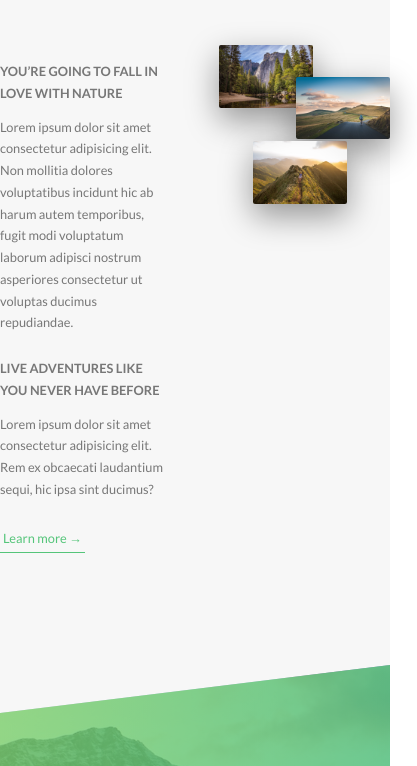
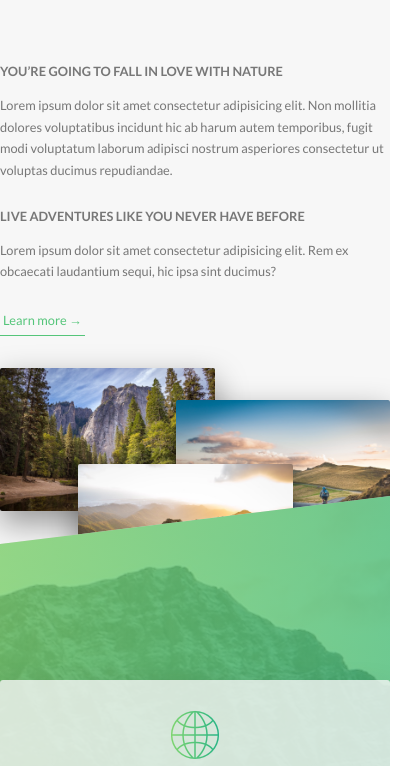
Before and after one commit to cdcasey/natours, a website: page index.html in a window 390 px wide. Shown: the part 904-1670 px from the top of the page, 417 px wide, since content can reach past the window. Drawn offline with Linux system fonts and the light colour scheme.

Commit message:
Add responsiveness to grid

```diff
--- a/sass/abstracts/_variables.scss
+++ b/sass/abstracts/_variables.scss
@@ -27,6 +27,7 @@
 // GRID
 $grid-width: 114rem;
 $gutter-vertical: 8rem;
+$gutter-vertical-small: 6rem;
 $gutter-horizontal: 6rem;
 
 // CARDS
--- a/sass/layout/_grid.scss
+++ b/sass/layout/_grid.scss
@@ -1,16 +1,34 @@
 .row {
     max-width: $grid-width;
     margin: 0 auto;
+
     &:not(:last-child) {
         margin-bottom: $gutter-vertical;
+
+        @include respond(tab-port) {
+            margin-bottom: $gutter-vertical-small;
+        }
+    }
+
+    @include respond(tab-port) {
+        max-width: 50rem;
     }
 
     @include clearfix;
 
-    [class^="col-"] {
+    [class^='col-'] {
         float: left;
         &:not(:last-child) {
             margin-right: $gutter-horizontal;
+
+            @include respond(tab-port) {
+                margin-right: 0;
+                margin-bottom: $gutter-vertical-small;
+            }
+        }
+
+        @include respond(tab-port) {
+            width: 100% !important;
         }
     }
 
@@ -23,7 +41,9 @@
     }
 
     .col-2-of-3 {
-        width: calc(2 * ((100% - 2 * #{$gutter-horizontal}) / 3) + #{$gutter-horizontal});
+        width: calc(
+            2 * ((100% - 2 * #{$gutter-horizontal}) / 3) + #{$gutter-horizontal}
+        );
     }
 
     .col-1-of-4 {
@@ -31,11 +51,14 @@
     }
 
     .col-2-of-4 {
-        width: calc(2 * ((100% - 3 * #{$gutter-horizontal}) / 4) + #{$gutter-horizontal});
+        width: calc(
+            2 * ((100% - 3 * #{$gutter-horizontal}) / 4) + #{$gutter-horizontal}
+        );
     }
 
     .col-3-of-4 {
-        width: calc(3 * ((100% - 3 * #{$gutter-horizontal}) / 4) + 2 * #{$gutter-horizontal});
+        width: calc(
+            3 * ((100% - 3 * #{$gutter-horizontal}) / 4) + 2 * #{$gutter-horizontal}
+        );
     }
-
 }
```
Also changed, not shown: css/style.css.
